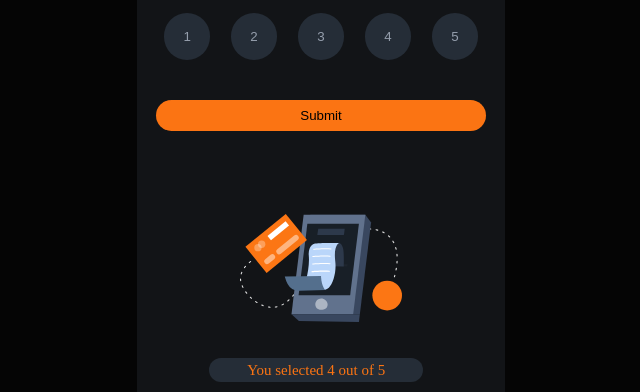
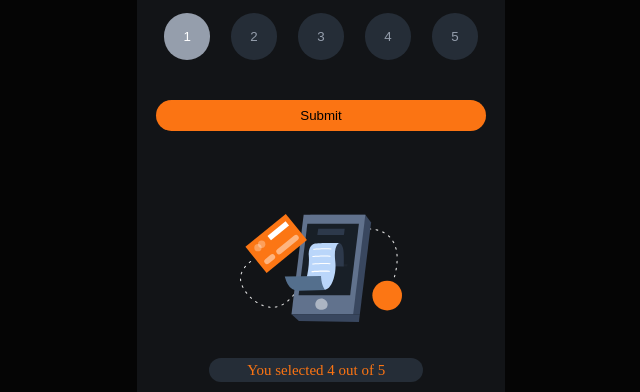
Before and after one commit to PauloCesar89/interactive-rating-component-main, a plain HTML site: page index.html in a window 1280 px wide. In both pictures the pointer is over the button 530 px from the left and 267 px from the top of the page. Shown: the part 231-623 px from the top of the page, without its empty margins (343-983 px from the left). Drawn offline with Linux system fonts and the light colour scheme.

Commit message:
style acao botoes

```diff
--- a/css/style.css
+++ b/css/style.css
@@ -97,5 +97,20 @@ p{
     background-color:hsl(213, 19%, 18%);
 }
 
+.lista-nota li button:hover{
+background: hsl(217, 12%, 63%);
+color: hsl(0, 0%, 100%);
+
+}
+
+.main button:hover{
+    background: hsl(0, 0%, 100%);
+    color: hsl(25, 97%, 53%);
+}
+
+.lista-nota li button:focus{
+    background-color:hsl(25, 97%, 53%);
+    color: hsl(0, 0%, 100%);
+}
 
 /*border: 1px solid red;*/
--- a/index.html
+++ b/index.html
@@ -29,7 +29,7 @@
           <li><button class="btn-nota">4</button></li>
           <li><button class="btn-nota">5</button></li>
         </ol>
-        <button class="envio">Submit</button>
+        <button type="button" class="envio">Submit</button>
   </div>
 
 <!-- Fim do estado de classificação -->
```
